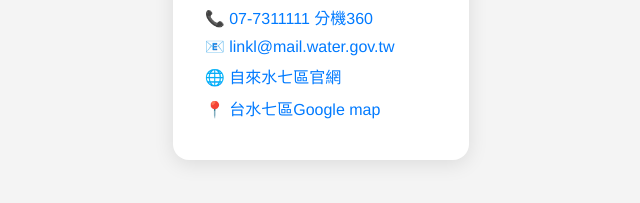
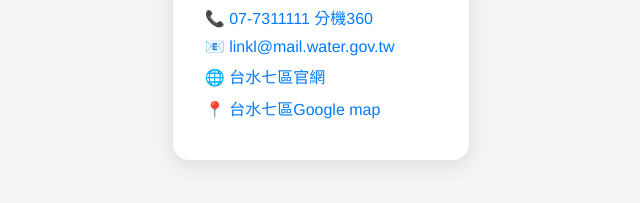
Before and after one commit to watercumay/business-card, a plain HTML site: page index.html in a window 1280 px wide. Shown: the part 467-670 px from the top of the page, 319-959 px from the left. Drawn offline with Linux system fonts and the light colour scheme.

Commit message:
Update index.html

```diff
--- a/index.html
+++ b/index.html
@@ -58,7 +58,7 @@
       <div>🏢 台灣自來水公司第七區管理處</div>
       <div>📞 <a href="tel:077311111">07-7311111 分機360</a></div>
       <div>📧 <a href="mailto:linkl@mail.water.gov.tw">linkl@mail.water.gov.tw</a></div>
-      <div>🌐 <a href="https://www.water.gov.tw/dist7" target="_blank">自來水七區官網</a></div>
+      <div>🌐 <a href="https://www.water.gov.tw/dist7" target="_blank">台水七區官網</a></div>
       <div>📍 <a href="https://maps.app.goo.gl/CjFoU5ruouiY4E8w9" target="_blank">台水七區Google map</a></div>
     </div>
   </div>
```
